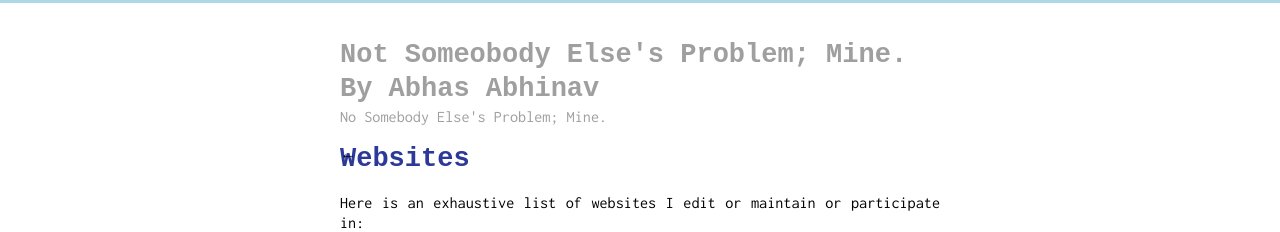
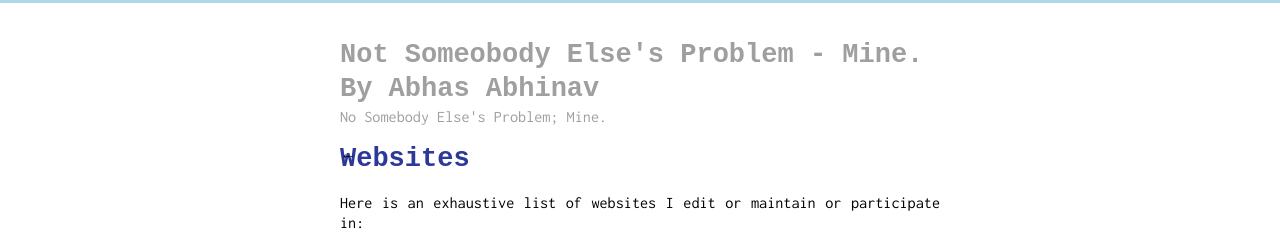
Before and after one commit to abhas/io, a Jekyll site: the page built from websites.md, in a window 1280 px wide. Shown: the top 232 px of the page. Built offline with Jekyll 4.4.1, drawn with Linux system fonts in a browser that asks for light colours; some web fonts are replaced; comment, search, counter and statistics services are not loaded.

```diff
--- a/_config.yml
+++ b/_config.yml
@@ -13,7 +13,7 @@
 # you will see them accessed via {{ site.title }}, {{ site.email }}, and so on.
 # You can create any custom variable you would like, and they will be accessible
 # in the templates via {{ site.myvariable }}.
-title: "Not Someobody Else's Problem; Mine. By Abhas Abhinav"
+title: "Not Someobody Else's Problem - Mine. By Abhas Abhinav"
 email: abhas@deeproot.in
 description: >- # this means to ignore newlines until "baseurl:"
   Not Somebody Else's Problem, Mine. <br> Writing, thoughts, experiences and
```
